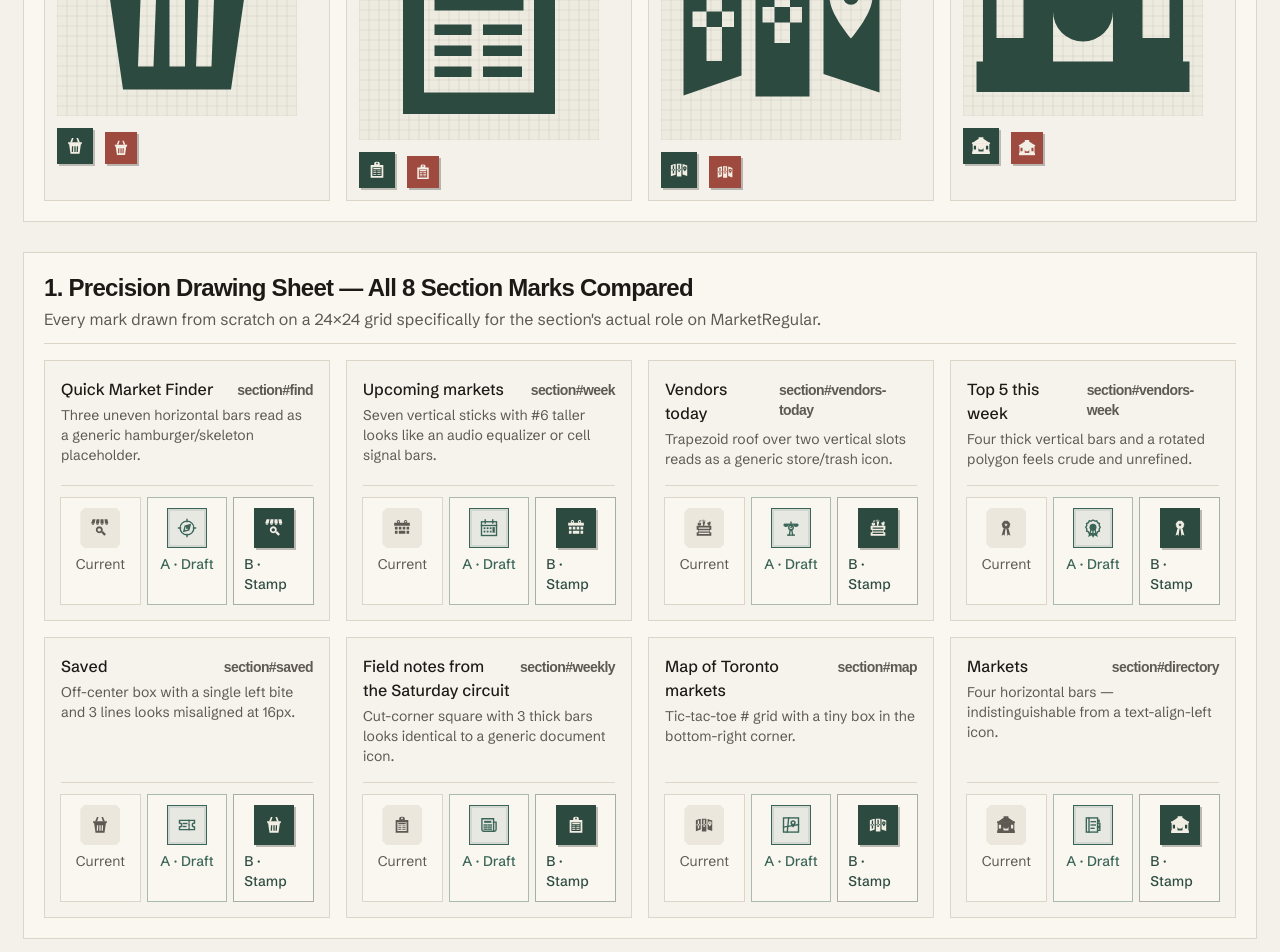
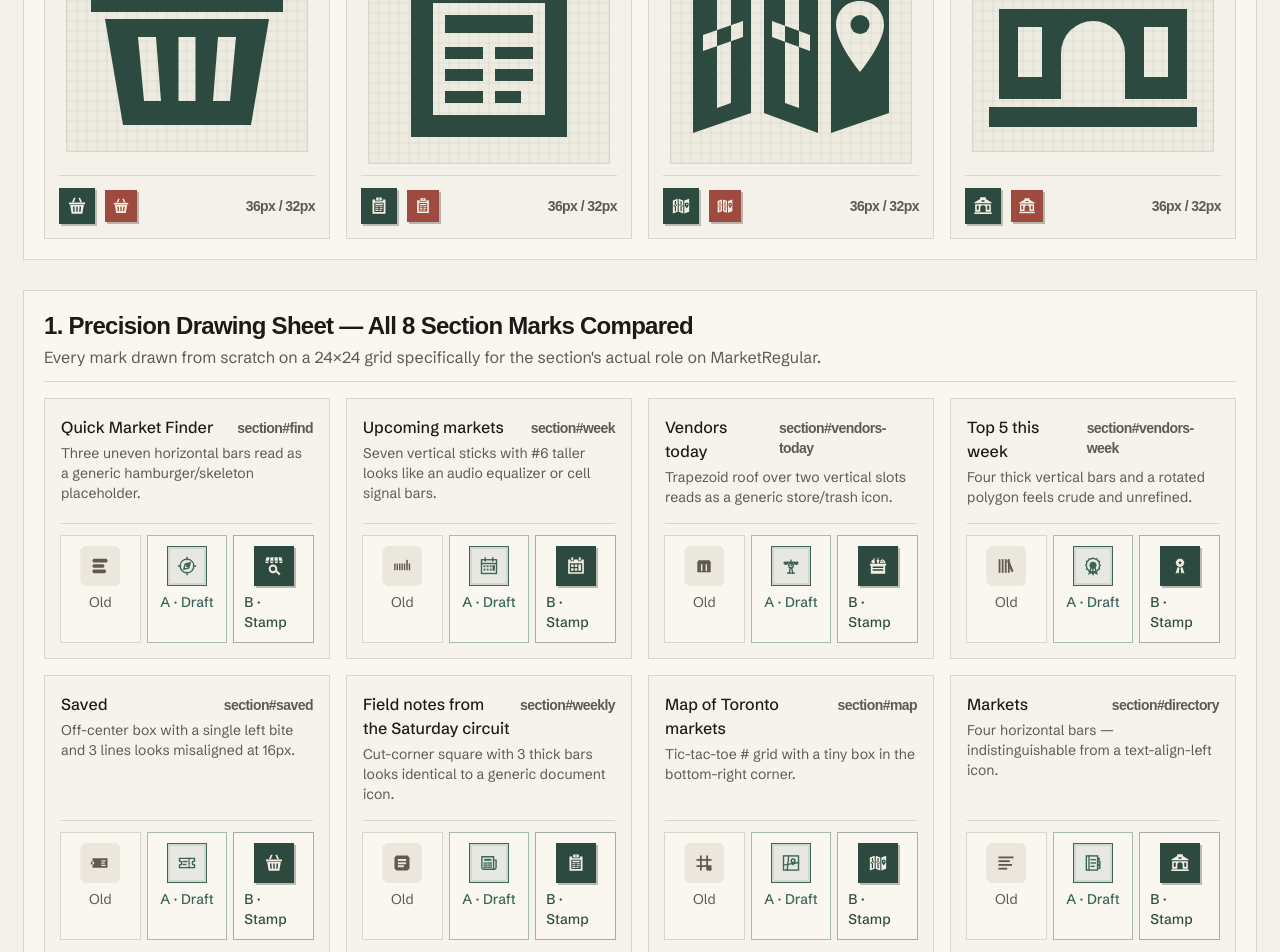
Before and after one commit to localgovy/marketregular, a Next.js app: page /preview/marks in a window 1280 px wide. Shown: the part 960-1912 px from the top of the page. Built offline with nearby package versions, Linux system fonts and the light colour scheme; no server answers; a web font is replaced by a local one.

Commit message:
Refine woodcut market marks and preview
Redesign the production stamp illustrations with more detailed market-inspired imagery, and update the preview page to compare them against preserved legacy marks with an expanded construction-grid loupe.

```diff
--- a/src/app/preview/marks/page.tsx
+++ b/src/app/preview/marks/page.tsx
@@ -164,26 +164,96 @@ const SECTIONS: SectionSpec[] = [
 ];
 
 /* ============================================================================
- * CURRENT MARKS (for side-by-side comparison)
+ * LEGACY BASELINE MARKS (preserved here for side-by-side comparison)
  * ========================================================================== */
-function RenderCurrentMark({ section, className }: { section: SectionKey; className?: string }) {
+function LegacyBaselineMark({ section, className }: { section: SectionKey; className?: string }) {
+  const base: SvgProps = {
+    viewBox: "0 0 24 24",
+    fill: "currentColor",
+    className,
+    "aria-hidden": true,
+  };
+  const platePath = (x: number, y: number, w: number, h: number, c = 1.6) =>
+    `M${x + c} ${y}H${x + w - c}L${x + w} ${y + c}V${y + h - c}L${x + w - c} ${y + h}H${x + c}L${x} ${y + h - c}V${y + c}Z`;
+
   switch (section) {
     case "find":
-      return <SlatsMark className={className} />;
+      return (
+        <svg {...base}>
+          <path d={platePath(3, 3.4, 18, 4.4, 1.3)} />
+          <path d={platePath(3, 9.8, 14.2, 4.4, 1.3)} />
+          <path d={platePath(3, 16.2, 16.2, 4.4, 1.3)} />
+        </svg>
+      );
     case "week":
-      return <WeekMark className={className} />;
+      return (
+        <svg {...base}>
+          <rect x="2.6" y="9" width="1.7" height="8" />
+          <rect x="5.5" y="9" width="1.7" height="8" />
+          <rect x="8.4" y="9" width="1.7" height="8" />
+          <rect x="11.3" y="9" width="1.7" height="8" />
+          <rect x="14.2" y="9" width="1.7" height="8" />
+          <rect x="17.1" y="4.6" width="1.85" height="12.4" />
+          <rect x="20.1" y="9" width="1.7" height="8" />
+        </svg>
+      );
     case "vendorsToday":
-      return <CrateMark className={className} />;
+      return (
+        <svg {...base}>
+          <path d="M5.5 5h13l2.2 3.4H3.3Z" />
+          <path
+            fillRule="evenodd"
+            d="M4 8.4h16v11.2H4Zm4.35 1.6h1.7v8h-1.7Zm5.6 0h1.7v8h-1.7Z"
+          />
+        </svg>
+      );
     case "vendorsWeek":
-      return <TallyMark className={className} />;
+      return (
+        <svg {...base}>
+          <rect x="3.2" y="3.8" width="2.15" height="16.4" />
+          <rect x="6.9" y="3.8" width="2.15" height="16.4" />
+          <rect x="10.6" y="3.8" width="2.15" height="16.4" />
+          <rect x="14.3" y="3.8" width="2.15" height="16.4" />
+          <polygon points="15.4,4.6 21.1,18.2 18.7,19.4 13,5.8" />
+        </svg>
+      );
     case "saved":
-      return <TicketMark className={className} />;
+      return (
+        <svg {...base}>
+          <path
+            fillRule="evenodd"
+            d="M3 6.2h18v11.6H3ZM0.85 12a2.15 2.15 0 1 0 4.3 0 2.15 2.15 0 1 0-4.3 0ZM13.6 8.8h5.2v1.45h-5.2Zm0 2.7h4.1v1.45h-4.1Zm0 2.7h5.2v1.45h-5.2Z"
+          />
+        </svg>
+      );
     case "weekly":
-      return <SignMark className={className} />;
+      return (
+        <svg {...base}>
+          <path
+            fillRule="evenodd"
+            d={`${platePath(3, 3, 18, 18, 2.4)}M7 7.2h10v2.4H7zm0 3.8h10v2.4H7zm0 3.8h7.2v2.4H7z`}
+          />
+        </svg>
+      );
     case "map":
-      return <BlocksMark className={className} />;
+      return (
+        <svg {...base}>
+          <rect x="3" y="7.2" width="18" height="2.1" />
+          <rect x="3" y="14.7" width="18" height="2.1" />
+          <rect x="7.2" y="3" width="2.1" height="18" />
+          <rect x="14.7" y="3" width="2.1" height="18" />
+          <path d={platePath(16.6, 16.6, 4.6, 4.6, 1)} />
+        </svg>
+      );
     case "directory":
-      return <RulesMark className={className} />;
+      return (
+        <svg {...base}>
+          <rect x="3" y="4.2" width="18" height="2.2" />
+          <rect x="3" y="8.7" width="13.5" height="2.2" />
+          <rect x="3" y="13.2" width="16.2" height="2.2" />
+          <rect x="3" y="17.7" width="10.4" height="2.2" />
+        </svg>
+      );
   }
 }
 
@@ -347,25 +417,28 @@ function DraftMark({ section, className }: { section: SectionKey; className?: st
 }
 
 /* ============================================================================
- * DIRECTION 2: FARMERS' HALL WOODCUT & SIGNWRITER STAMPS
- * Crisp negative-space woodblock / linocut silhouettes representing real
- * market hall objects: striped canopy awning, slatted bushel crate, hanging
- * chalkboard, woven basket, arched market hall truss.
+ * DIRECTION 2: FARMERS' HALL WOODCUT & SIGNWRITER STAMPS (Canonical Production Marks)
+ * Renders the exact production components from @/components/marks.
  * ========================================================================== */
-const STAMP_MARKS: Record<SectionKey, (props: SvgProps) => ReactNode> = {
-  find: SlatsMark,
-  week: WeekMark,
-  vendorsToday: CrateMark,
-  vendorsWeek: TallyMark,
-  saved: TicketMark,
-  weekly: SignMark,
-  map: BlocksMark,
-  directory: RulesMark,
-};
-
 function WoodcutMark({ section, className }: { section: SectionKey; className?: string }) {
-  const Mark = STAMP_MARKS[section];
-  return <Mark className={className} />;
+  switch (section) {
+    case "find":
+      return <SlatsMark className={className} />;
+    case "week":
+      return <WeekMark className={className} />;
+    case "vendorsToday":
+      return <CrateMark className={className} />;
+    case "vendorsWeek":
+      return <TallyMark className={className} />;
+    case "saved":
+      return <TicketMark className={className} />;
+    case "weekly":
+      return <SignMark className={className} />;
+    case "map":
+      return <BlocksMark className={className} />;
+    case "directory":
+      return <RulesMark className={className} />;
+  }
 }
 
 /* ============================================================================
@@ -478,7 +551,7 @@ function MockupPanelHeader({
                 currentChipTone,
               )}
             >
-              <RenderCurrentMark section={spec.key} className={rail ? "size-4" : "size-5"} />
+              <LegacyBaselineMark section={spec.key} className={rail ? "size-4" : "size-5"} />
             </span>
           )}
 
@@ -685,24 +758,28 @@ export default function MarksPreviewPage() {
       </div>
 
       <div className="mx-auto max-w-7xl px-4 pt-6 lg:px-6">
+        {/* Section 0: 10x (240px) SVG Construction Grid Loupe */}
         <section className="mb-8 bg-card p-5 ring-1 ring-border">
           <div className="border-b border-border pb-3">
-            <h2>Construction loupe</h2>
+            <h2>10× Construction Grid Loupe — Direction B Woodcut Stamps</h2>
             <p className="mt-1 text-base text-muted-foreground">
-              Each stamp at 10× on the 24×24 grid, then at the page size (36px) and the rail size (32px).
+              Every stamp inspected at 240×240px on its 24×24 coordinate grid alongside its exact 36px page tile and 32px rail tile.
             </p>
           </div>
           <div className="mt-4 grid gap-4 sm:grid-cols-2 xl:grid-cols-4">
             {SECTIONS.map((spec) => (
-              <figure key={spec.key} className="border border-border bg-background p-3">
-                <figcaption className="mb-2 flex items-baseline justify-between gap-2">
-                  <span className="text-base font-medium">{spec.title}</span>
+              <figure
+                key={spec.key}
+                className="flex flex-col justify-between border border-border bg-background p-3.5"
+              >
+                <figcaption className="mb-2.5 flex items-baseline justify-between gap-2">
+                  <span className="text-base font-medium text-foreground">{spec.title}</span>
                   <span className="type-nums text-sm text-muted-foreground">{spec.idLabel}</span>
                 </figcaption>
-                <div className="relative size-60 bg-secondary/70">
+                <div className="relative mx-auto size-60 bg-secondary/70 ring-1 ring-border">
                   <svg
                     viewBox="0 0 24 24"
-                    className="absolute inset-0 size-full text-foreground/20"
+                    className="absolute inset-0 size-full text-foreground/15"
                     aria-hidden
                   >
                     {Array.from({ length: 25 }, (_, index) => (
@@ -713,7 +790,7 @@ export default function MarksPreviewPage() {
                           x2={index}
                           y2="24"
                           stroke="currentColor"
-                          strokeWidth="0.035"
+                          strokeWidth="0.04"
                         />
                         <line
                           x1="0"
@@ -721,20 +798,23 @@ export default function MarksPreviewPage() {
                           x2="24"
                           y2={index}
                           stroke="currentColor"
-                          strokeWidth="0.035"
+                          strokeWidth="0.04"
                         />
                       </g>
                     ))}
                   </svg>
                   <WoodcutMark section={spec.key} className="relative size-60 text-board" />
                 </div>
-                <div className="mt-3 flex items-end gap-3">
+                <div className="mt-3 flex items-center justify-between border-t border-border pt-3">
+                  <div className="flex items-center gap-2.5">
                     <span className="flex size-9 items-center justify-center bg-board text-chalk shadow-[2px_2px_0_0_rgba(28,25,22,0.25)]">
                       <WoodcutMark section={spec.key} className="size-5" />
                     </span>
                     <span className="flex size-8 items-center justify-center bg-stamp text-chalk shadow-[2px_2px_0_0_rgba(28,25,22,0.28)]">
                       <WoodcutMark section={spec.key} className="size-[18px]" />
                     </span>
+                  </div>
+                  <span className="type-nums text-sm text-muted-foreground">36px / 32px</span>
                 </div>
               </figure>
             ))}
@@ -769,9 +849,9 @@ export default function MarksPreviewPage() {
                   {/* Current */}
                   <div className="flex flex-col items-center gap-1.5 bg-card p-2.5 ring-1 ring-border">
                     <span className="stall-chip-sm flex size-10 items-center justify-center bg-secondary text-muted-foreground">
-                      <RenderCurrentMark section={spec.key} className="size-5" />
+                      <LegacyBaselineMark section={spec.key} className="size-5" />
                     </span>
-                    <span className="text-sm text-muted-foreground">Current</span>
+                    <span className="text-sm text-muted-foreground">Old</span>
                   </div>
 
                   {/* Direction A: Architectural Drafting */}
--- a/src/components/marks.tsx
+++ b/src/components/marks.tsx
@@ -22,7 +22,7 @@ function plate(x: number, y: number, w: number, h: number, c = 1.6) {
   return `M${x + c} ${y}H${x + w - c}L${x + w} ${y + c}V${y + h - c}L${x + w - c} ${y + h}H${x + c}L${x} ${y + h - c}V${y + c}Z`;
 }
 
-/** Solid woodcut / signwriter stamp. Gaps are cut out of the fill. */
+/** Solid woodcut / signwriter stamp — high-contrast negative-space relief on a 24x24 grid. */
 function StampMark({ children, className, ...props }: MarkProps & { children: ReactNode }) {
   return (
     <svg
@@ -39,53 +39,57 @@ function StampMark({ children, className, ...props }: MarkProps & { children: Re
   );
 }
 
-/** Slatted harvest crate with apple, carrot, and greens — vendors selling today. */
+/** Slatted harvest crate with orchard apple, tapered root carrot, and berry cluster — vendors selling today. */
 export function CrateMark(props: MarkProps) {
   return (
     <StampMark {...props}>
+      {/* Left: orchard apple with stem & leaf */}
+      <circle cx="6.2" cy="6.8" r="2.2" />
+      <path d="M5.9 3.1H6.7V4.9H5.9Z" />
+      <path d="M6.7 3.8C7.9 2.4 9.2 2.8 8.3 4.3C7.6 4.3 7.0 4.1 6.7 3.8Z" />
+      {/* Center: tapered root carrot with 3-frond crown */}
+      <polygon points="10.2,4.5 13.8,4.5 12.6,9.2 11.4,9.2" />
+      <polygon points="12,4.5 10.1,1.6 11.5,3.4 12,1.2 12.5,3.4 13.9,1.6" />
+      {/* Right: harvest berry cluster + stem */}
+      <circle cx="16.2" cy="5.5" r="1.15" />
+      <circle cx="18.6" cy="5.5" r="1.15" />
+      <circle cx="15.4" cy="7.5" r="1.15" />
+      <circle cx="17.6" cy="7.5" r="1.15" />
+      <circle cx="19.8" cy="7.5" r="1.15" />
+      <path d="M17.1 3.2H17.9V4.8H17.1Z" />
+      {/* Dovetail slatted wooden bushel crate with corner stiles & top rim */}
       <path
         fillRule="evenodd"
-        d="M3.2 9.35H20.8V21.35H3.2Z M5.55 11.35H18.45V12.85H5.55Z M5.55 14.55H18.45V16.05H5.55Z M5.55 17.75H18.45V19.15H5.55Z M3.2 13.7A1.85 1.85 0 0 1 3.2 17.4Z M20.8 13.7A1.85 1.85 0 0 0 20.8 17.4Z"
+        d="M2.2 9.2H21.8V11.3H20.6V21.4H3.4V11.3H2.2V9.2ZM5.6 12.6H18.4V14.3H5.6V12.6ZM5.6 16.0H18.4V17.7H5.6V16.0Z"
       />
-      <path d="M10.4 4.15h3.2L12.15 9.6h-1.15z" />
-      <path d="M10.55 4.15 9.2 1.5 11.25 3.65Z" />
-      <path d="M11.2 3.9 11.9 1.15 12.65 3.9Z" />
-      <path d="M12.5 4.15 14.75 1.65 13.2 3.8Z" />
-      <path
-        fillRule="evenodd"
-        d="M4.25 7.2a2.2 2.2 0 1 0 4.4 0 2.2 2.2 0 1 0-4.4 0M5.95 5.2h1.05l.05 1.15h-1.15z"
-      />
-      <path d="M6.15 3.05h.75V5.25h-.75z" />
-      <path d="M6.95 3.55C8.4 2.15 9.55 2.85 8.25 4.55 7.55 4.05 7.15 3.75 6.95 3.55Z" />
-      <path d="M15.85 6.45a1.3 1.3 0 1 0 2.6 0 1.3 1.3 0 1 0-2.6 0M17.55 6.05a1.3 1.3 0 1 0 2.6 0 1.3 1.3 0 1 0-2.6 0M16.7 7.85a1.45 1.45 0 1 0 2.9 0 1.45 1.45 0 1 0-2.9 0" />
-      <path d="M18.15 4.85c1.35-1.2 2.35-.45 1.15.85-.4-.35-.8-.5-1.15-.6z" />
     </StampMark>
   );
 }
 
-/** County-fair rosette with a cut star and notched tails — this week’s top stalls. */
+/** County-fair 16-pleat prize rosette with 5-point center star cutout and twin notched tails — top 5 this week. */
 export function TallyMark(props: MarkProps) {
   return (
     <StampMark {...props}>
       <path
         fillRule="evenodd"
-        d="M12 2.6 12.87 3.79 14.12 3.02 14.47 4.45 15.92 4.23 15.7 5.68 17.13 6.03 16.36 7.28 17.55 8.15 16.36 9.02 17.13 10.27 15.7 10.62 15.92 12.07 14.47 11.85 14.12 13.28 12.87 12.51 12 13.7 11.13 12.51 9.88 13.28 9.53 11.85 8.08 12.07 8.3 10.62 6.87 10.27 7.64 9.02 6.45 8.15 7.64 7.28 6.87 6.03 8.3 5.68 8.08 4.23 9.53 4.45 9.88 3.02 11.13 3.79Z M12 5.7 12.58 7.36 14.33 7.39 12.93 8.45 13.44 10.13 12 9.13 10.56 10.13 11.07 8.45 9.67 7.39 11.42 7.36Z"
+        d="M12 2.6 12.87 3.79 14.12 3.02 14.47 4.45 15.92 4.23 15.7 5.68 17.13 6.03 16.36 7.28 17.55 8.15 16.36 9.02 17.13 10.27 15.7 10.62 15.92 12.07 14.47 11.85 14.12 13.28 12.87 12.51 12 13.7 11.13 12.51 9.88 13.28 9.53 11.85 8.08 12.07 8.3 10.62 6.87 10.27 7.64 9.02 6.45 8.15 7.64 7.28 6.87 6.03 8.3 5.68 8.08 4.23 9.53 4.45 9.88 3.02 11.13 3.79ZM12 5.45 12.64 7.28 14.57 7.31 13.03 8.48 13.59 10.33 12 9.23 10.41 10.33 10.97 8.48 9.43 7.31 11.36 7.28Z"
       />
-      <path d="M9.1 12.2 6.7 21.4 9 19.7 10.2 21.6 11.4 12.8Z" />
-      <path d="M14.9 12.2 17.3 21.4 15 19.7 13.8 21.6 12.6 12.8Z" />
+      <polygon points="8.9,13.4 6.6,21.5 9.0,19.8 10.3,21.6 11.4,14.2" />
+      <polygon points="15.1,13.4 17.4,21.5 15.0,19.8 13.7,21.6 12.6,14.2" />
     </StampMark>
   );
 }
 
-/** Woven market basket — saved. */
+/** Woven market shopper's basket with twin handles, projecting rim, and wicker stave slots — saved. */
 export function TicketMark(props: MarkProps) {
   return (
     <StampMark {...props}>
-      <path d="M6.15 7.75 8.35 2.25h1.9L8.45 7.75Z" />
-      <path d="M17.85 7.75 15.65 2.25h-1.9l1.8 5.5Z" />
+      <polygon points="6.0,7.4 8.3,2.2 10.2,2.2 8.2,7.4" />
+      <polygon points="18.0,7.4 15.7,2.2 13.8,2.2 15.8,7.4" />
+      <rect x="2.4" y="7.8" width="19.2" height="2.3" />
       <path
         fillRule="evenodd"
-        d="M3.55 7.55h16.9l-.6 2.35H4.15ZM4.95 9.9h14.1l-1.65 11.45H6.6ZM8.35 12.35h1.55l-.25 6.7H8.1ZM11.25 12.35h1.55v6.7h-1.55ZM14.15 12.35h1.55l-.25 6.7h-1.55Z"
+        d="M3.8 10.8H20.2L18.4 21.4H5.6L3.8 10.8ZM7.1 12.6L7.7 19.0H9.4L8.9 12.6H7.1ZM11.15 12.6V19.0H12.85V12.6H11.15ZM15.1 12.6L14.6 19.0H16.3L16.9 12.6H15.1Z"
       />
     </StampMark>
   );
@@ -104,82 +108,94 @@ export function SearchMark(props: MarkProps) {
   );
 }
 
-/** Striped stall awning and wayfinding lens — find / filters. */
+/** 4-bay striped market canopy & scalloped valance over an optical wayfinding lens — find / filters. */
 export function SlatsMark(props: MarkProps) {
   return (
     <StampMark {...props}>
+      {/* Sloped 4-bay canopy with 3 perspective rib cutouts */}
       <path
         fillRule="evenodd"
-        d="M3.15 1.55h17.7L21.98 6.05H1.55ZM5.57 6.05 6.63 1.55h1.26L7.02 6.05ZM11.04 6.05 11.37 1.55h1.25l-.13 4.5ZM16.51 6.05 16.11 1.55h1.25L17.96 6.05Z"
+        d="M3.2 1.5H20.8L22.4 5.8H1.6L3.2 1.5ZM5.75 5.8L6.7 1.5H7.85L7.15 5.8H5.75ZM11.3 5.8L11.4 1.5H12.6L12.7 5.8H11.3ZM16.85 5.8L16.15 1.5H17.3L18.25 5.8H16.85Z"
       />
-      <path d="M1.66 6.15C1.66 7.2 2.51 8.05 3.56 8.05 4.61 8.05 5.46 7.2 5.46 6.15ZM7.13 6.15C7.13 7.2 7.98 8.05 9.03 8.05 10.08 8.05 10.93 7.2 10.93 6.15ZM12.6 6.15C12.6 7.2 13.45 8.05 14.5 8.05 15.55 8.05 16.4 7.2 16.4 6.15ZM18.07 6.15C18.07 7.2 18.92 8.05 19.97 8.05 21.02 8.05 21.87 7.2 21.87 6.15Z" />
+      {/* 4 semicircular valance scallops aligned under the 4 canopy bays */}
+      <path d="M1.6 6.6H5.75A2.075 2.075 0 0 1 1.6 6.6ZM7.15 6.6H11.3A2.075 2.075 0 0 1 7.15 6.6ZM12.7 6.6H16.85A2.075 2.075 0 0 1 12.7 6.6ZM18.25 6.6H22.4A2.075 2.075 0 0 1 18.25 6.6Z" />
+      {/* Precision wayfinding loupe */}
       <path
         fillRule="evenodd"
-        d="M11.15 10a4.2 4.2 0 1 0 .02 0ZM11.15 12.2a2 2 0 1 1-.02 0Z"
+        d="M10.8 10.2A5.2 5.2 0 1 0 10.8 20.6A5.2 5.2 0 0 0 10.8 10.2ZM10.8 12.45A2.95 2.95 0 1 1 10.8 18.35A2.95 2.95 0 0 1 10.8 12.45Z"
       />
-      <path d="m13.4 17.5 2.1-1.9 3.7 3.9-2.1 1.9z" />
+      <polygon points="14.1,19.1 15.8,17.4 19.8,21.4 18.1,23.1" />
     </StampMark>
   );
 }
 
-/** Hanging market-day board. Saturday takes the wide stall — month / week. */
+/** Hanging market-day flip board with twin binding clasps and Saturday stamped tall — month / week. */
 export function WeekMark(props: MarkProps) {
   return (
     <StampMark {...props}>
-      <path d="M2.6 5.7h18.8v3.45H2.6z" />
+      {/* Twin top iron binding clasps */}
+      <rect x="6.4" y="1.6" width="2.2" height="3.8" />
+      <rect x="15.4" y="1.6" width="2.2" height="3.8" />
+      {/* Board frame with clasp cutouts, recessed calendar well, and 7-day blocks (Saturday tall on right) */}
       <path
         fillRule="evenodd"
-        d="M5.65 4.55a2.05 2.05 0 1 0 4.1 0 2.05 2.05 0 0 0-4.1 0Zm1.1 0a.95.95 0 1 1 1.9 0 .95.95 0 0 1-1.9 0ZM14.25 4.55a2.05 2.05 0 1 0 4.1 0 2.05 2.05 0 0 0-4.1 0Zm1.1 0a.95.95 0 1 1 1.9 0 .95.95 0 0 1-1.9 0Z"
+        d="M2.6 4.2H5.5V6.2H9.5V4.2H14.5V6.2H18.5V4.2H21.4V21.4H2.6V4.2ZM4.6 8.6H19.4V19.4H4.6V8.6ZM6.1 10.2H9.1V13.2H6.1V10.2ZM10.5 10.2H13.5V13.2H10.5V10.2ZM14.9 10.2H17.9V17.8H14.9V10.2ZM6.1 14.8H9.1V17.8H6.1V14.8ZM10.5 14.8H13.5V17.8H10.5V14.8Z"
       />
-      <path d="M3.5 10.55h3.15v3.35H3.5zm4.65 0h3.15v3.35H8.15zm4.65 0h3.15v3.35h-3.15zm4.65 0h3.15v3.35h-3.15zM3.5 15.4h3.15v3.35H3.5zm4.65 0h7.8v3.35h-7.8zm9.3 0h3.15v3.35h-3.15z" />
     </StampMark>
   );
 }
 
-/** Folded street atlas with a survey pin — map. */
+/** Folded triptych street atlas with arterial grid cuts and surveyor pin — map. */
 export function BlocksMark(props: MarkProps) {
   return (
     <StampMark {...props}>
+      {/* Left map fold with street intersection */}
       <path
         fillRule="evenodd"
-        d="M2.25 6.35 8.05 4.35v13.2l-5.8 2ZM3.15 11.15h4.15v1.55H3.15ZM4.55 6.7h1.55v9.4H4.55Z"
+        d="M2.2 5.4L8.0 3.4V19.0L2.2 21.0V5.4ZM3.2 11.2L7.2 9.8V11.4L3.2 12.8V11.2ZM4.6 6.2L6.0 5.7V18.0L4.6 18.5V6.2Z"
       />
+      {/* Center map fold with street intersection */}
       <path
         fillRule="evenodd"
-        d="M9.45 4.35h5.4v15.3h-5.4ZM10.15 10.7h3.95v1.55h-3.95ZM11.35 5.7h1.55v8.6h-1.55Z"
+        d="M9.3 3.4L14.7 5.4V21.0L9.3 19.0V3.4ZM10.1 9.8L13.9 11.2V12.8L10.1 11.4V9.8ZM11.4 5.9L12.8 6.4V18.5L11.4 18.0V5.9Z"
       />
+      {/* Right map fold with carved surveyor pin + center dot */}
       <path
         fillRule="evenodd"
-        d="M16.25 4.7 21.85 6.55v12.7l-5.6-1.85ZM19 7.55a2.15 2.15 0 0 0-2.15 2.15c0 1.7 2.15 4.15 2.15 4.15s2.15-2.45 2.15-4.15A2.15 2.15 0 0 0 19 7.55Z"
+        d="M16.0 5.4L21.8 3.4V19.0L16.0 21.0V5.4ZM18.9 7.8C17.45 7.8 16.5 8.85 16.5 10.2C16.5 12.0 18.9 14.9 18.9 14.9C18.9 14.9 21.3 12.0 21.3 10.2C21.3 8.85 20.35 7.8 18.9 7.8Z"
       />
-      <circle cx="19" cy="9.7" r="0.78" />
+      <circle cx="18.9" cy="10.15" r="0.95" />
     </StampMark>
   );
 }
 
-/** Market hall: monitor roof, arch, and side bays — directory. */
+/** Grand brick market hall facade with clerestory roof lantern, pediment, central arch, and side arcade bays — directory. */
 export function RulesMark(props: MarkProps) {
   return (
     <StampMark {...props}>
-      <path d="M1.5 8.25 9.15 3.4V1.45h5.7V3.4L22.5 8.25Z" />
-      <path d="M1.15 7.85h21.7v1.7H1.15z" />
+      {/* Clerestory roof monitor & gabled pediment with louver vent */}
       <path
         fillRule="evenodd"
-        d="M2 9.35h20v9.85H2ZM3.35 11.7h2.7v4.5h-2.7ZM17.95 11.7h2.7v4.5h-2.7ZM9 19.2V13.55A3 3 0 0 0 15 13.55V19.2Z"
+        d="M8.6 1.6H15.4V3.6L22.4 7.8V8.8H1.6V7.8L8.6 3.6V1.6ZM10.2 5.2H13.8V6.8H10.2V5.2Z"
       />
-      <path d="M11.2 10.55h1.6l.3 1.65h-2.2z" />
-      <path d="M1.35 18.55h21.3v3.05H1.35z" />
+      {/* Main hall masonry facade with central arched entrance & flanking arcade windows */}
+      <path
+        fillRule="evenodd"
+        d="M2.6 9.8H21.4V18.8H15.2V14.2A3.2 3.2 0 0 0 8.8 14.2V18.8H2.6V9.8ZM4.5 11.6H6.9V16.6H4.5V11.6ZM17.1 11.6H19.5V16.6H17.1V11.6Z"
+      />
+      {/* Stone foundation plinth */}
+      <rect x="1.6" y="19.6" width="20.8" height="2.0" />
     </StampMark>
   );
 }
 
-/** Enamel stall plate with corner rivets — a market, a place. */
+/** Enamel stall plate with four corner rivets and recessed inner tablet — a market, a place, identity plate. */
 export function PlateMark(props: MarkProps) {
   return (
     <StampMark {...props}>
       <path
         fillRule="evenodd"
-        d="M3 4h18v16H3Zm3.4 3.4h11.2v9.2H6.4ZM3.98 5.7a.72.72 0 1 0 1.44 0 .72.72 0 0 0-1.44 0Zm14.6 0a.72.72 0 1 0 1.44 0 .72.72 0 0 0-1.44 0ZM3.98 18.3a.72.72 0 1 0 1.44 0 .72.72 0 0 0-1.44 0Zm14.6 0a.72.72 0 1 0 1.44 0 .72.72 0 0 0-1.44 0Z"
+        d="M2.5 4.0H21.5V20.0H2.5V4.0ZM6.2 7.6H17.8V16.4H6.2V7.6ZM4.4 5.9A0.85 0.85 0 1 0 4.4 7.6A0.85 0.85 0 0 0 4.4 5.9ZM19.6 5.9A0.85 0.85 0 1 0 19.6 7.6A0.85 0.85 0 0 0 19.6 5.9ZM4.4 16.4A0.85 0.85 0 1 0 4.4 18.1A0.85 0.85 0 0 0 4.4 16.4ZM19.6 16.4A0.85 0.85 0 1 0 19.6 18.1A0.85 0.85 0 0 0 19.6 16.4ZM8.4 10.6H15.6V13.4H8.4V10.6Z"
       />
     </StampMark>
   );
@@ -233,19 +249,20 @@ export function TagMark(props: MarkProps) {
   );
 }
 
-/** Field clipboard with a spring clip and two-column dispatch — notes, blog, portals. */
+/** Field reporter's clipboard with brass spring clip, masthead bar, and two-column dispatch rules — notes, blog, portals. */
 export function SignMark(props: MarkProps) {
   return (
     <StampMark {...props}>
+      {/* Brass spring clip with center hanging hole */}
       <path
         fillRule="evenodd"
-        d="M4.4 6h15.2v15.4H4.4ZM6.5 8.55h11v10.7h-11z"
+        d="M8.6 1.8H15.4V5.4H8.6V1.8ZM12 2.75A0.85 0.85 0 1 0 12 4.45A0.85 0.85 0 0 0 12 2.75Z"
       />
+      {/* Clipboard frame, recessed sheet, masthead block, and 2-column broadsheet rules */}
       <path
         fillRule="evenodd"
-        d="M8.7 6.9V3.7A3.3 1.7 0 0 1 12 2.15 3.3 1.7 0 0 1 15.3 3.7V6.9ZM10.95 4.15a1.05 1.05 0 1 0 2.1 0 1.05 1.05 0 0 0-2.1 0Z"
+        d="M4.2 4.2H7.4V6.4H16.6V4.2H19.8V21.4H4.2V4.2ZM6.4 8.0H17.6V19.2H6.4V8.0ZM7.6 9.2H16.4V11.0H7.6V9.2ZM7.6 12.4H11.4V13.6H7.6V12.4ZM12.6 12.4H16.4V13.6H12.6V12.4ZM7.6 14.6H11.4V15.8H7.6V14.6ZM12.6 14.6H16.4V15.8H12.6V14.6ZM7.6 16.8H11.4V18.0H7.6V16.8ZM12.6 16.8H15.2V18.0H12.6V16.8Z"
       />
-      <path d="M7.55 9.45h8.9v1.6h-8.9zM7.55 12.45h3.7v1.05h-3.7zm4.85 0h3.9v1.05h-3.9zM7.55 14.55h3.7v1.05h-3.7zm4.85 0h3.9v1.05h-3.9zM7.55 16.65h3.7v1.05h-3.7zm4.85 0h3.9v1.05h-3.9z" />
     </StampMark>
   );
 }
```
Lines whose indentation alone changed are shown as unchanged.
